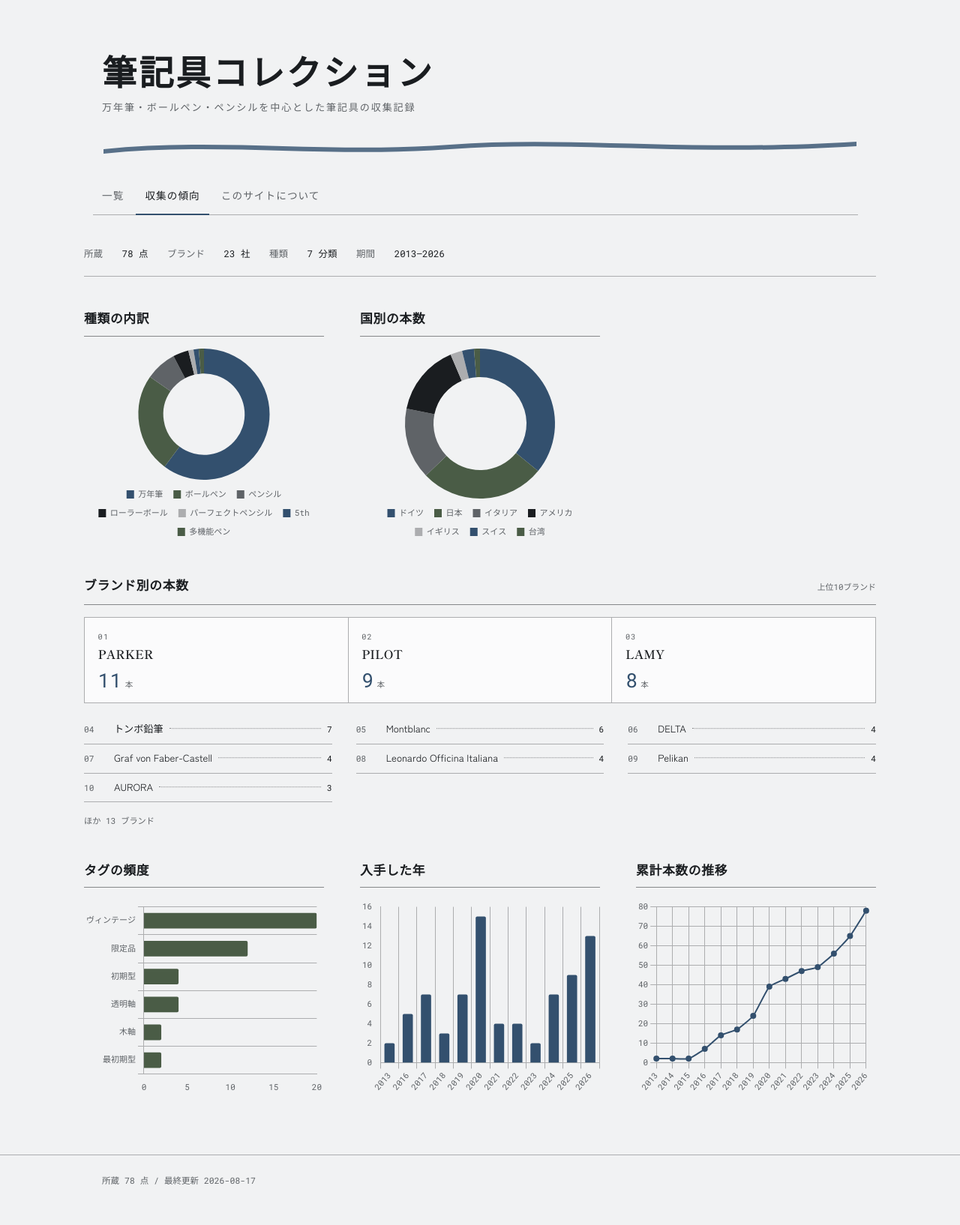
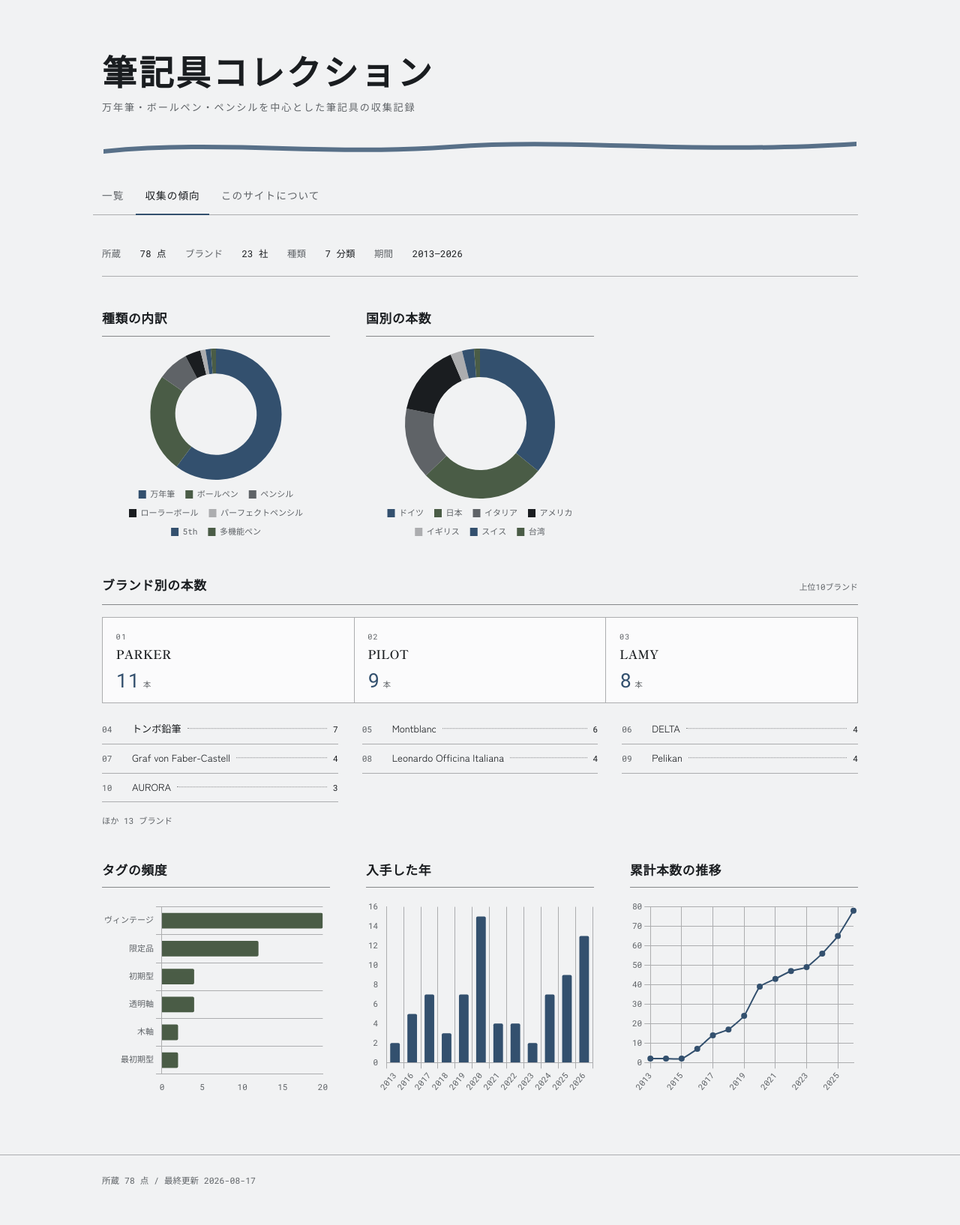
Before and after one commit to mono121/penpocket, a Jekyll site: the page built from stats.html, in a window 1280 px wide. Shown: the whole page at 75% size. Built offline with Jekyll 4.4.1, drawn with Linux system fonts in a browser that asks for light colours.

Commit message:
Give the stats page its side padding back
stats.html is <div class="wrap stats">, and .stats set padding with the
shorthand — 2.5rem 0 5rem. The zero in there is the horizontal value, so
it overwrote the 1.5rem that .wrap had set, and it wins by coming later
at equal specificity. The page had no side padding at all: headings
pressed against the left edge and the counts in the brand ranking were
clipped on the right. On a phone it was unreadable.

Only the stats page was affected. pen.html and page.html put .detail and
.page on an outer element with .wrap nested inside, so nothing collided
there.

All three now set padding-top and padding-bottom and leave the sides
alone. That changes nothing for .detail and .page as the site uses them,
but build_preview.py writes class="wrap detail", so the preview's pen
page had the same collapse and is fixed too.

Measured against the published page with only the stylesheet swapped:
.wrap.stats goes from 0px/0px to 24px/24px, at 375, 768 and 1280 and in
both colour schemes, with nothing overflowing.

Co-Authored-By: Claude Opus 5 <noreply@anthropic.com>

```diff
--- a/assets/css/style.css
+++ b/assets/css/style.css
@@ -368,7 +368,8 @@ a { color: var(--ink-blue); text-underline-offset: 3px; }
 
 /* ---------- detail page ---------- */
 
-.detail { padding: 3rem 0 5rem; }
+/* .stats と同じ理由で上下だけ指定する（プレビューは class="wrap detail" を使う） */
+.detail { padding-top: 3rem; padding-bottom: 5rem; }
 .detail__back { font-size: 0.8rem; letter-spacing: 0.08em; }
 
 .detail__title {
@@ -407,7 +408,7 @@ a { color: var(--ink-blue); text-underline-offset: 3px; }
 
 /* ---------- prose page ---------- */
 
-.page { padding: 3rem 0 5rem; }
+.page { padding-top: 3rem; padding-bottom: 5rem; }
 
 .page__title {
   font-family: var(--font-display);
@@ -441,7 +442,9 @@ a { color: var(--ink-blue); text-underline-offset: 3px; }
 
 /* ---------- stats ---------- */
 
-.stats { padding: 2.5rem 0 5rem; }
+/* padding のショートハンドを使うと、class="wrap stats" のように .wrap と
+   併記されたとき左右のパディングまで 0 で上書きしてしまう。上下だけ指定する。 */
+.stats { padding-top: 2.5rem; padding-bottom: 5rem; }
 
 .stats__grid {
   display: grid;
```
